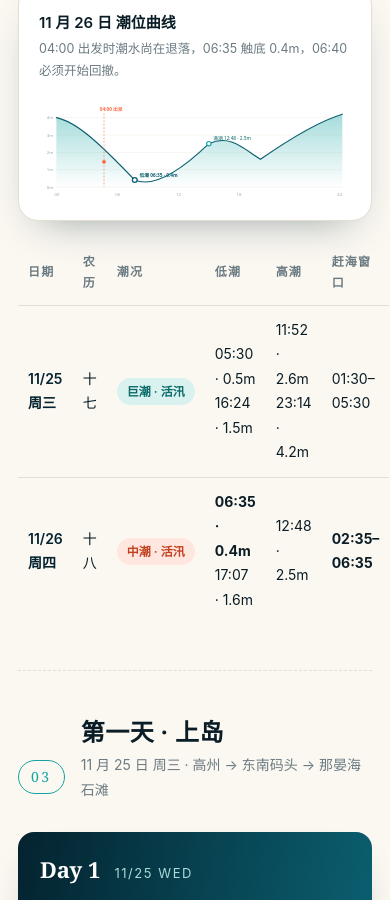
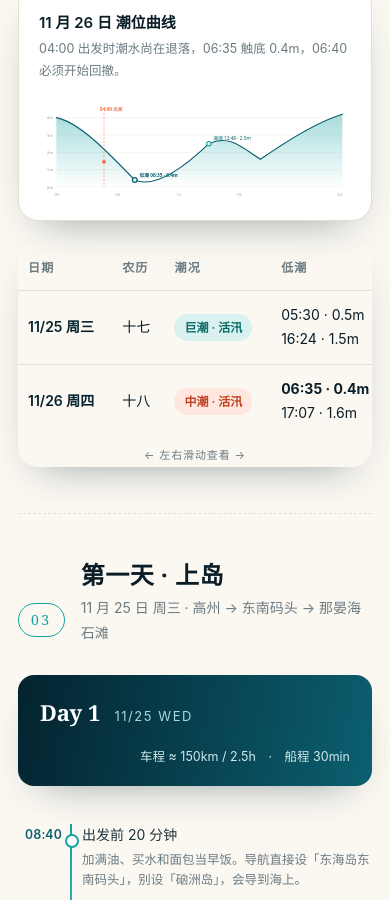
Before and after one commit to TJ-Git-version/naozhou-trip, a plain HTML site: page index.html in a window 390 px wide. Shown: the part 1492-2392 px from the top of the page. Drawn offline with Linux system fonts and the light colour scheme.

Commit message:
潮汐表手机端可横向滑动

```diff
--- a/index.html
+++ b/index.html
@@ -211,9 +211,18 @@ svg.chart{width:100%;height:auto}
 .tbl-wrap{overflow-x:auto;-webkit-overflow-scrolling:touch;border-radius:var(--radius);box-shadow:var(--shadow)}
 .tbl-wrap .tbl{box-shadow:none;border-radius:0}
 @media(max-width:700px){
-  .tbl-wrap .tbl{min-width:600px}
+  .tbl-wrap .tbl,.tbl-wrap .tide-table{min-width:600px}
+  .tide-table td,.tide-table th{white-space:nowrap}
   .tbl{font-size:13px}
   .tbl th,.tbl td{padding:11px 12px}
+}
+.tbl-wrap{position:relative}
+@media(max-width:700px){
+  .tbl-wrap::after{
+    content:"← 左右滑动查看 →";
+    display:block;text-align:center;font-size:11px;color:var(--muted);
+    padding:8px 0 2px;letter-spacing:.08em;
+  }
 }
 .tbl th{background:#f3efe4;font-size:12px;letter-spacing:.08em;color:#5c6b72;text-align:left;padding:13px 14px;font-weight:600}
 .tbl td{padding:13px 14px;border-top:1px solid var(--line);vertical-align:top}
@@ -403,7 +412,7 @@ footer b{color:#e8f5f4;font-weight:600;display:block;font-size:13.5px;margin-bot
       </svg>
     </div>
 
-    <table class="tide-table reveal">
+    <div class="tbl-wrap reveal"><table class="tide-table">
       <thead>
         <tr><th>日期</th><th>农历</th><th>潮况</th><th>低潮</th><th>高潮</th><th>赶海窗口</th></tr>
       </thead>
@@ -421,7 +430,7 @@ footer b{color:#e8f5f4;font-weight:600;display:block;font-size:13.5px;margin-bot
           <td><b>02:35–06:35</b></td>
         </tr>
       </tbody>
-    </table>
+    </table></div>
   </section>
 
   <!-- 3 -->
```
